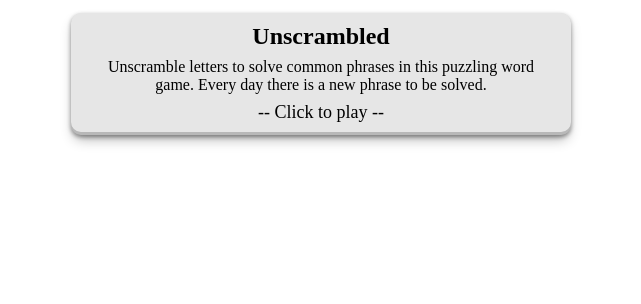
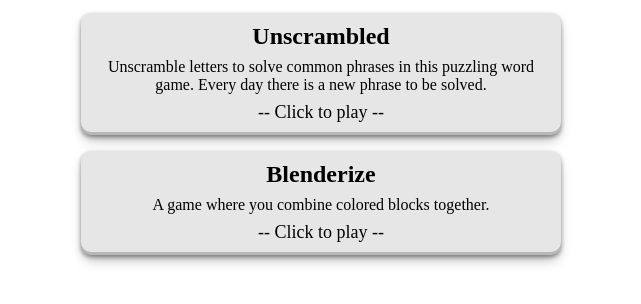
Before and after one commit to Beandream/zonavon, a plain HTML site: page index.html in a window 1280 px wide. Shown: the part 64-368 px from the top of the page, without its empty margins (319-960 px from the left). Drawn offline with Linux system fonts and the light colour scheme.

Commit message:
update homepage

```diff
--- a/blenderize/style.css
+++ b/blenderize/style.css
@@ -1,3 +1,8 @@
+.container {
+    margin: auto;
+    max-width: 600px;
+}
+
 .movesCountText {
     margin-bottom: 1rem;
     padding: 0;
--- a/index.html
+++ b/index.html
@@ -32,6 +32,17 @@
     </div>
   </a>
 
+  <a href="/blenderize">
+    <div class="game middleground">
+      <h2 class="gameTitle">Blenderize</h2>
+      <p>
+        A game where you combine colored blocks together.
+      </p>
+
+      <p style="font-size: 18px;"> -- Click to play -- </p>
+    </div>
+  </a>
+
   <script src="darkmode.js"></script>
 </body>
 
--- a/style.css
+++ b/style.css
@@ -1,5 +1,5 @@
 .game {
-  margin: auto;
+  margin: 1rem auto;
   border-radius: 10px;
   padding: 10px;
   padding-bottom: 4px;
@@ -67,6 +67,9 @@ p {
 a {
   display: inline-block;
   text-decoration: none;
+  display: block;
+  max-width: 30rem;
+  margin: auto;
 }
 
 .game:hover {
```
Also changed, not shown: blenderize/index.html (+4 -1 lines).
